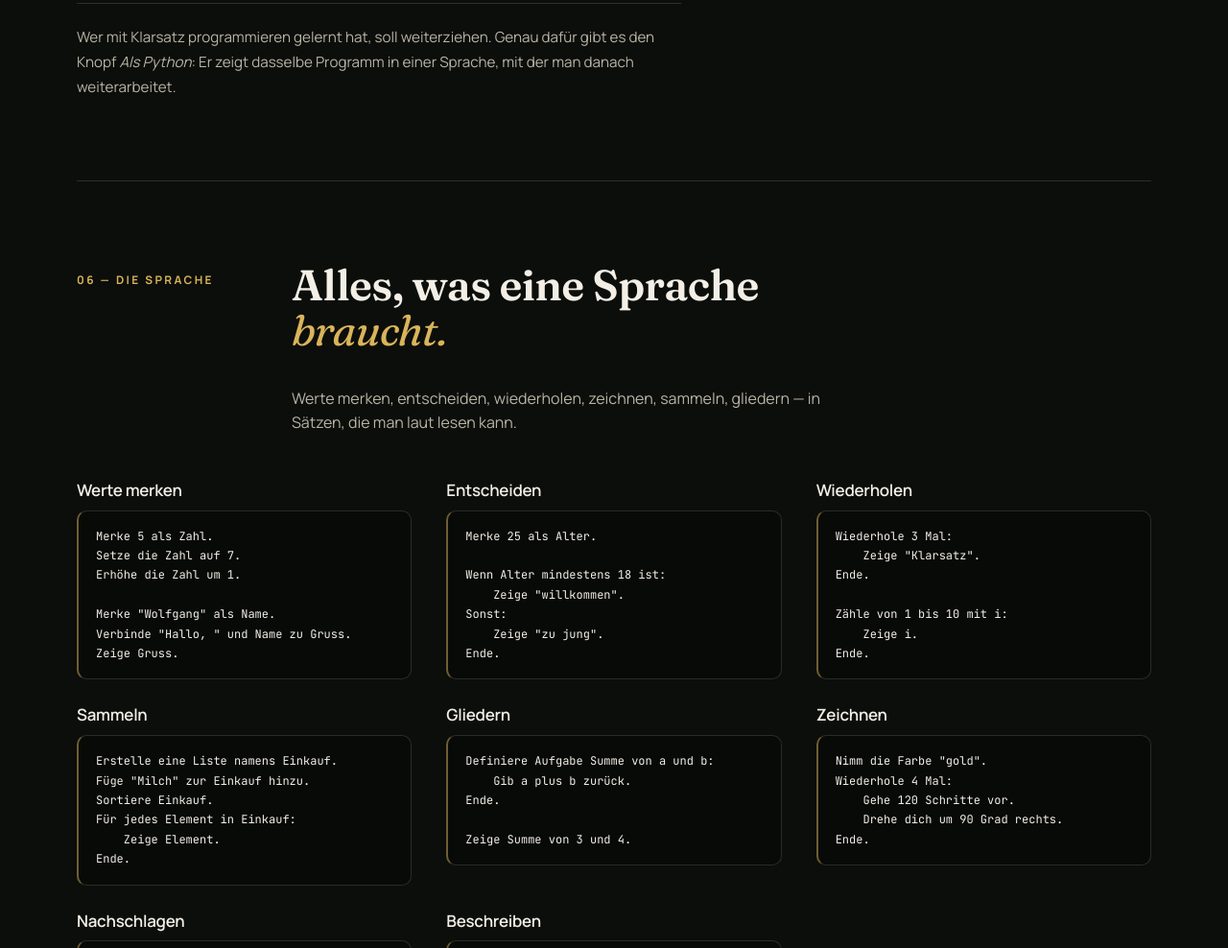
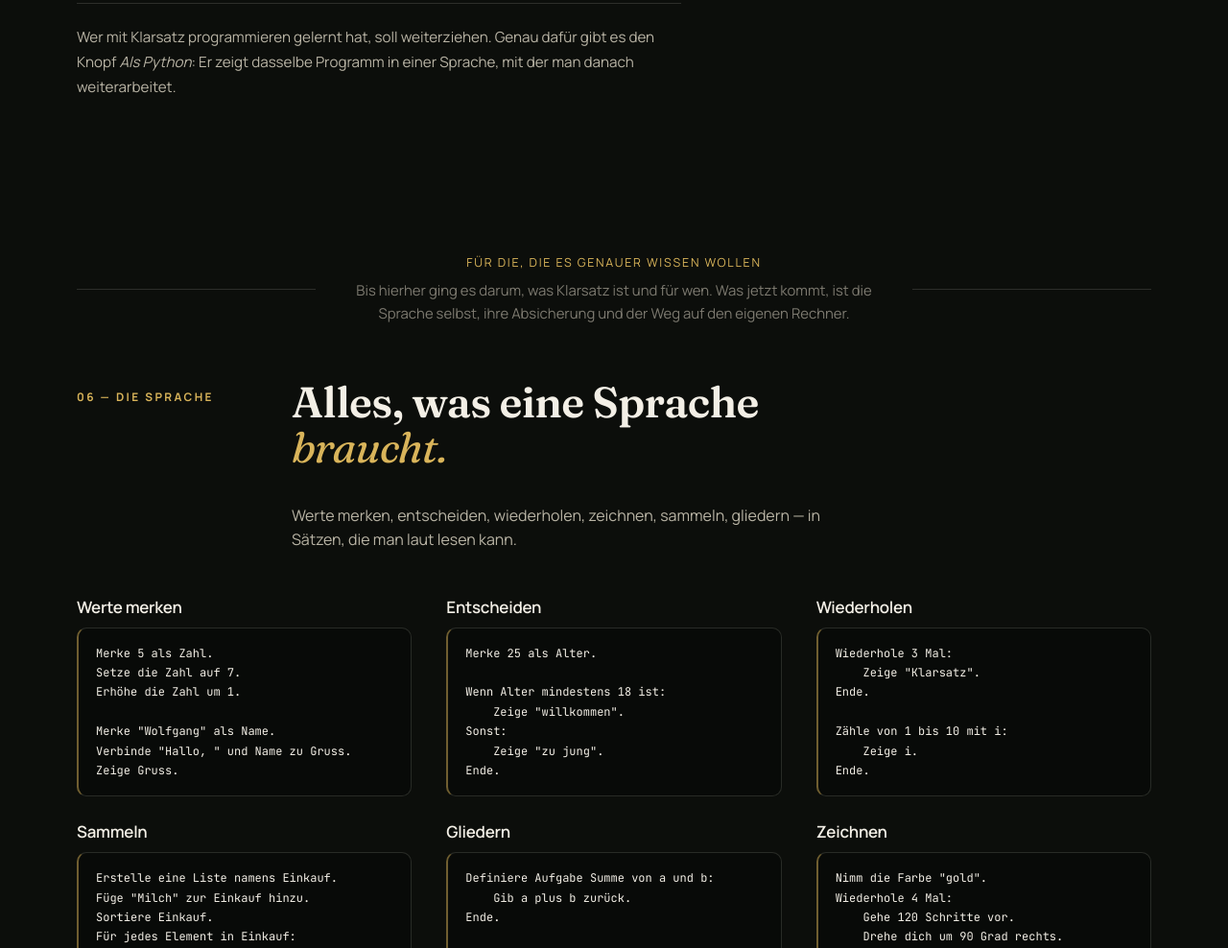
Before and after one commit to wolfiru/klarsatz, a plain HTML site: page webseite/seiten/index.html in a window 1280 px wide. Shown: the part 6868-7856 px from the top of the page at 96% size. Drawn offline with Linux system fonts and the light colour scheme; files that its build step writes are made by us from their sources; no server answers; files whose address does not match are found by name.

Commit message:
Die Grenze zwischen Vorstellung und Nachschlagewerk sichtbar machen
Die Seite trägt inzwischen beides: eine Produktvorstellung und eine
Dokumentation. Wo das eine aufhört und das andere anfängt, war bisher
nur an der Reihenfolge zu erahnen.

Vor Abschnitt 06 steht jetzt eine Zwischenüberschrift zwischen zwei
Linien: "Für die, die es genauer wissen wollen — bis hierher ging es
darum, was Klarsatz ist und für wen. Was jetzt kommt, ist die Sprache
selbst, ihre Absicherung und der Weg auf den eigenen Rechner."

Sie ist genauso breit wie die Abschnitte, damit die Linien mit dem
Inhalt fluchten, und der folgende Abschnitt gibt seinen eigenen oberen
Strich ab — sonst stünden dort zwei.

```diff
--- a/webseite/assets/style.css
+++ b/webseite/assets/style.css
@@ -1953,3 +1953,46 @@ kbd {
 .tiefer > summary:hover { color: var(--paper); }
 .tiefer-inhalt { padding-top: 26px; }
 .tiefer-inhalt .beleg { margin-top: 28px; }
+
+
+/* ── Grenze zwischen Vorstellung und Nachschlagewerk ─────────────────────── */
+
+.wechsel {
+    /* Dieselbe Breite wie die Abschnitte, damit die Linien mit dem Inhalt fluchten. */
+    max-width: 1120px;
+    margin: 0 auto;
+    padding: 76px 0 0;
+    display: grid;
+    grid-template-columns: 1fr auto 1fr;
+    align-items: center;
+    gap: 28px;
+}
+
+/* Der Abschnitt danach bringt sonst noch eine zweite Linie mit. */
+.wechsel + .section { border-top: none; padding-top: 56px; }
+
+.wechsel-linie { height: 1px; background: var(--line); }
+
+.wechsel-text { text-align: center; max-width: 58ch; }
+
+.wechsel-titel {
+    margin: 0 0 6px;
+    font-family: var(--sans);
+    font-size: 0.78rem;
+    letter-spacing: 0.14em;
+    text-transform: uppercase;
+    color: var(--gold);
+}
+
+.wechsel-text p:last-child {
+    margin: 0;
+    font-size: 0.93rem;
+    line-height: 1.65;
+    color: var(--paper-faint);
+}
+
+@media (max-width: 860px) {
+    .wechsel { grid-template-columns: 1fr; gap: 16px; }
+    .wechsel-linie:last-child { display: none; }
+    .wechsel-text { text-align: left; }
+}
--- a/webseite/seiten/index.html
+++ b/webseite/seiten/index.html
@@ -312,6 +312,16 @@ Ende.</pre>
         <p class="eig-fazit reveal">Wer mit Klarsatz programmieren gelernt hat, soll weiterziehen. Genau dafür gibt es den Knopf <em>Als Python</em>: Er zeigt dasselbe Programm in einer Sprache, mit der man danach weiterarbeitet.</p>
     </section>
 
+    <div class="wechsel reveal">
+        <span class="wechsel-linie" aria-hidden="true"></span>
+        <div class="wechsel-text">
+            <p class="wechsel-titel">Für die, die es genauer wissen wollen</p>
+            <p>Bis hierher ging es darum, was Klarsatz ist und für wen. Was jetzt kommt, ist die
+               Sprache selbst, ihre Absicherung und der Weg auf den eigenen Rechner.</p>
+        </div>
+        <span class="wechsel-linie" aria-hidden="true"></span>
+    </div>
+
     <section class="section" id="bausteine">
         <div class="section-head reveal">
             <span class="eyebrow">06 — Die Sprache</span>
```
